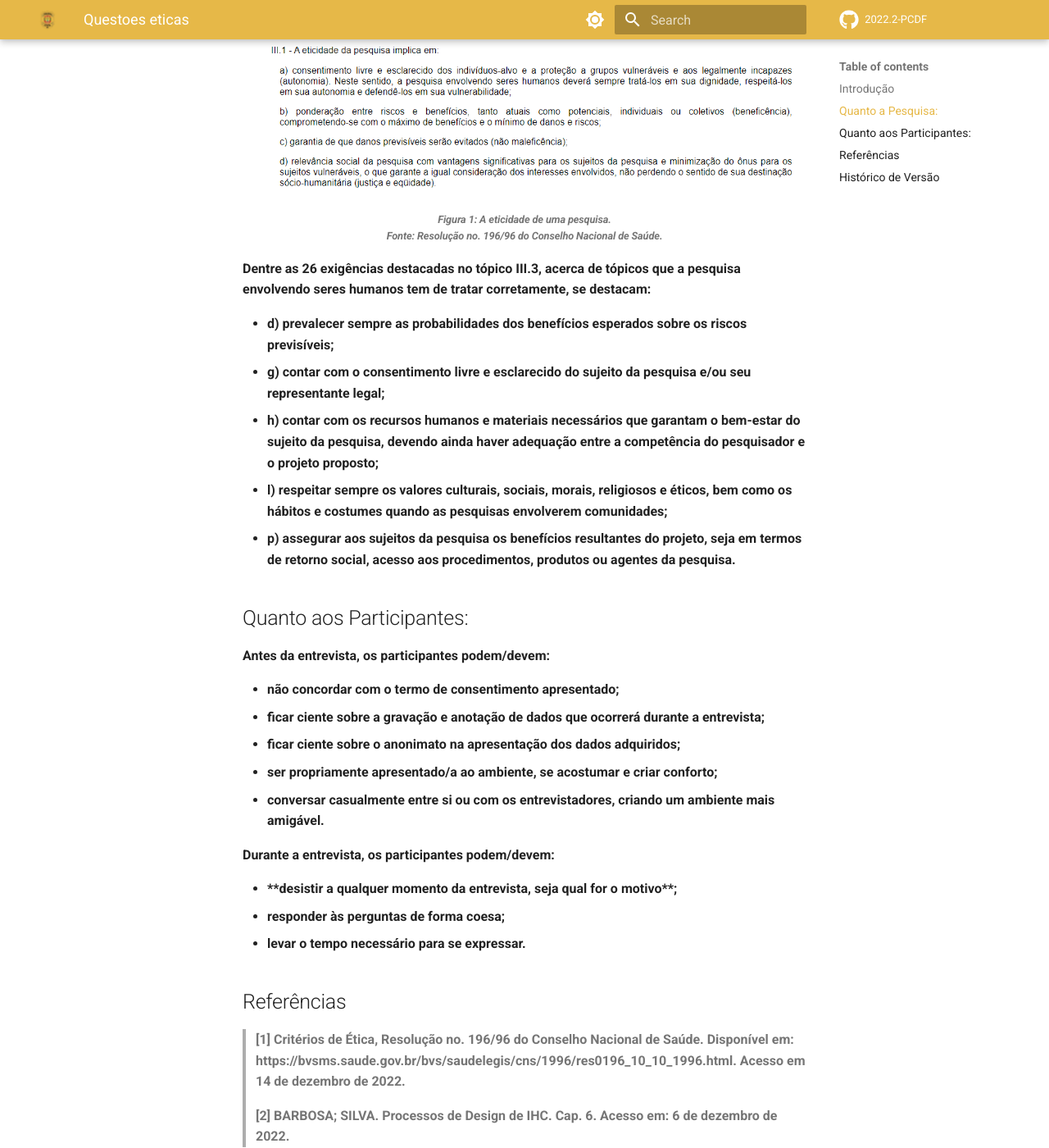
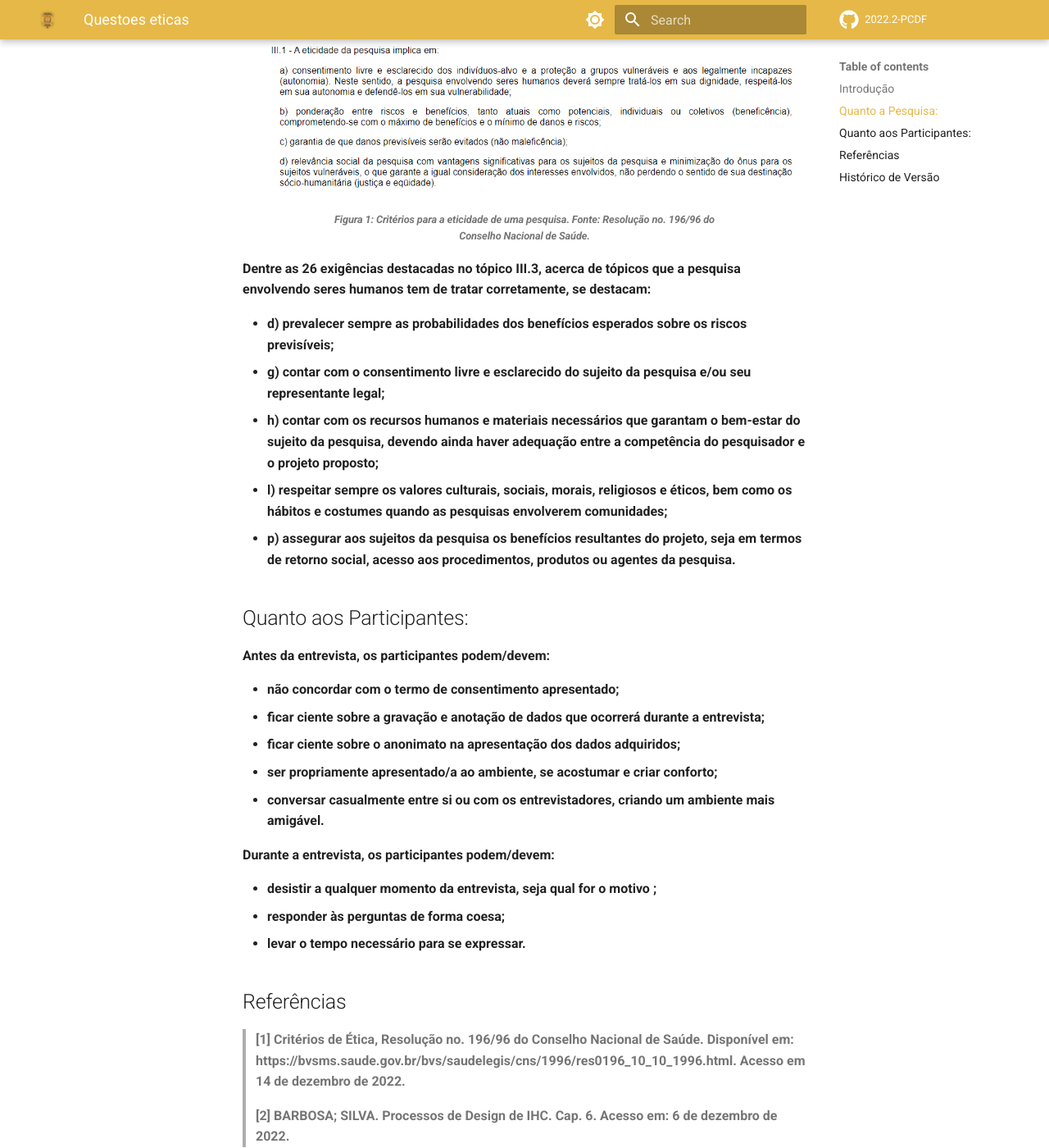
Before and after one commit to Interacao-Humano-Computador/2022.2-PCDF, an MkDocs documentation site: the page built from docs/planejamento/questoes_eticas.md, in a window 1280 px wide and 1400 px high, scrolled down 616 px. Shown: the whole window at 82% size. Built offline with MkDocs 1.6.1 and Material for MkDocs 9.7.7, drawn with Linux system fonts in a browser that asks for light colours; comment, search, counter and statistics services are not loaded.

Commit message:
correções

```diff
--- a/docs/planejamento/questoes_eticas.md
+++ b/docs/planejamento/questoes_eticas.md
@@ -8,7 +8,7 @@ A entrevista feita pelo Grupo 6 é obrigada a seguir os pontos de eticidade da p
 
 !["Aspectos éticos da pesquisa envolvendo seres humanos"](./images_planejamento/etc_1.png)
 <figcaption align='center'>
-   <h6><b>Figura 1: A eticidade de uma pesquisa.<br>Fonte: Resolução no. 196/96 do Conselho Nacional de Saúde.</br></h6>
+   <h6><b>Figura 1: Critérios para a eticidade de uma pesquisa. Fonte: Resolução no. 196/96 do Conselho Nacional de Saúde.</h6>
 </figcaption>
 </center>
 
@@ -33,7 +33,7 @@ Antes da entrevista, os participantes podem/devem:
 
 Durante a entrevista, os participantes podem/devem:
 <ul>
-  <li>**desistir a qualquer momento da entrevista, seja qual for o motivo**; </li>
+  <li><b>desistir a qualquer momento da entrevista, seja qual for o motivo </b)>; </li>
   <li>responder às perguntas de forma coesa;
   <li>levar o tempo necessário para se expressar.</li>
 </ul>
```
